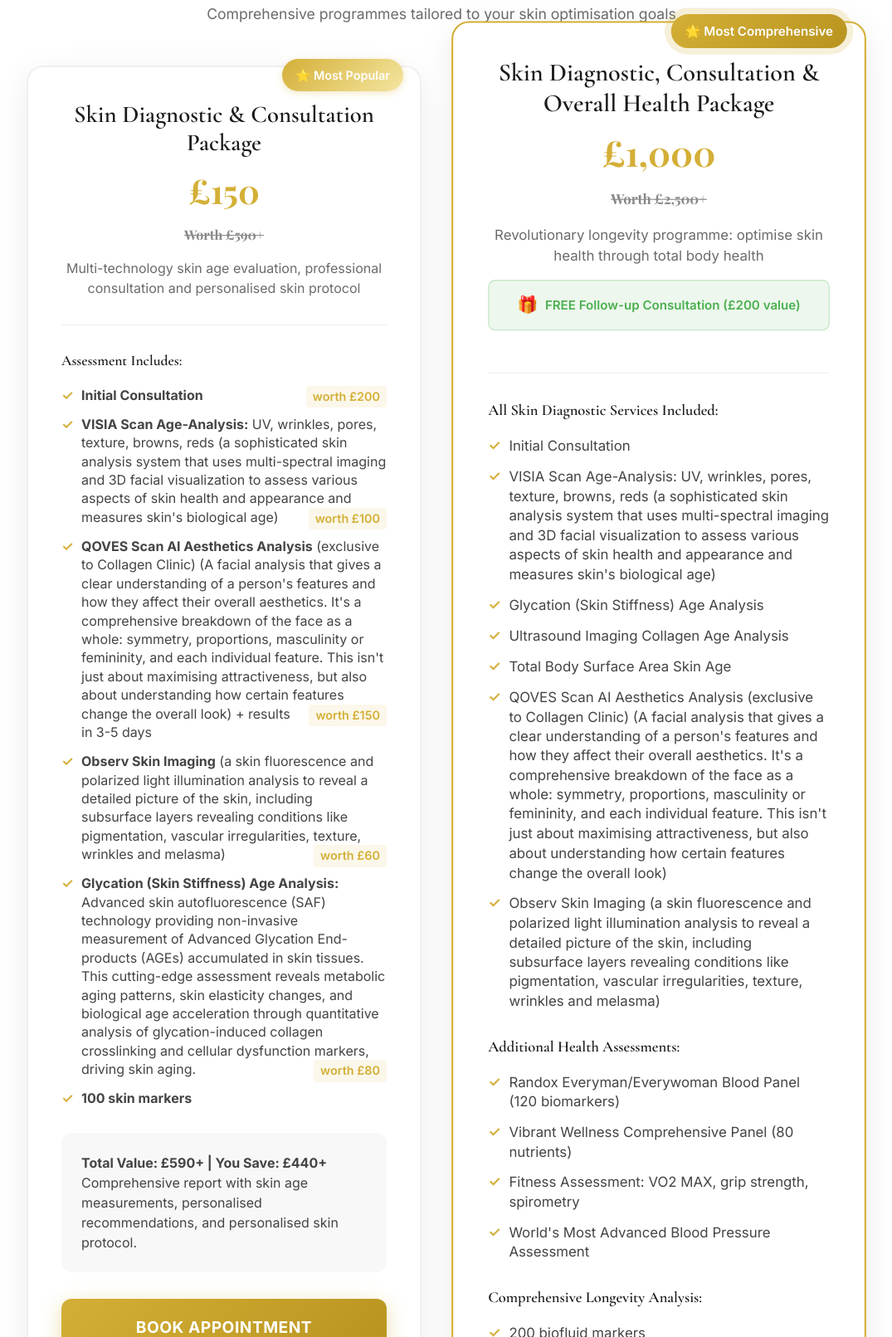
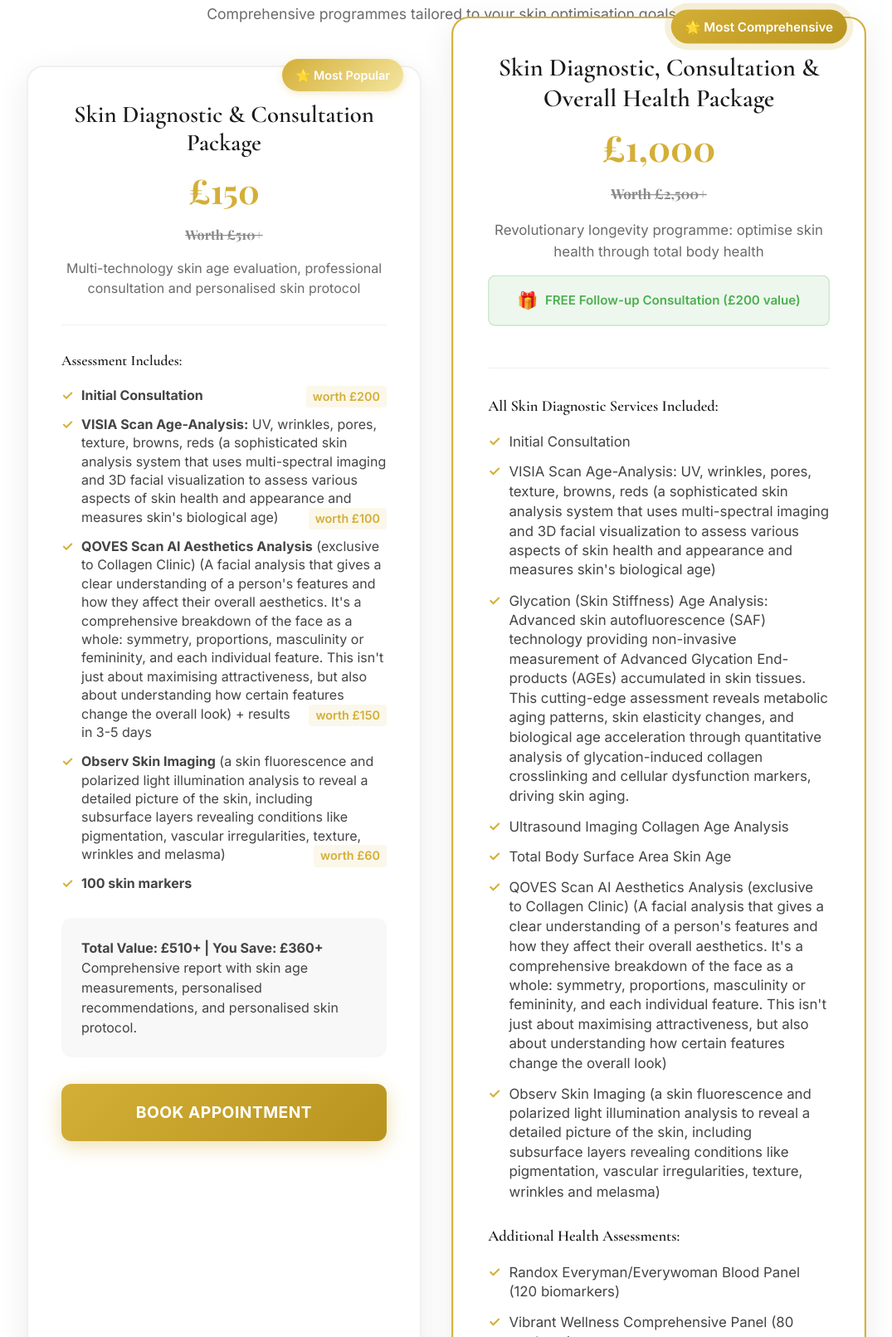
Before and after one commit to PetyaKam/collagen-clinic-london-website, a plain HTML site: page index.html in a window 1280 px wide. Shown: the part 8387-9998 px from the top of the page at 83% size, without its empty margins (108-1183 px from the left). Drawn offline with nearby package versions, Linux system fonts and the light colour scheme.

Commit message:
🔧 Fix: Move Glycation Analysis to Complete Health Package (£1000) - remove from basic package

```diff
--- a/index.html
+++ b/index.html
@@ -373,7 +373,7 @@
                         <h3 class="package-title">Skin Diagnostic & Consultation Package</h3>
                         <div class="package-price">
                             <span class="current-price">£150</span>
-                            <span class="value-comparison">Worth £590+</span>
+                            <span class="value-comparison">Worth £510+</span>
                         </div>
                         <p class="package-subtitle">Multi-technology skin age evaluation, professional consultation and personalised skin protocol</p>
 
@@ -385,11 +385,10 @@
                             <li><strong>VISIA Scan Age-Analysis:</strong> UV, wrinkles, pores, texture, browns, reds (a sophisticated skin analysis system that uses multi-spectral imaging and 3D facial visualization to assess various aspects of skin health and appearance and measures skin's biological age) <span class="item-value">worth £100</span></li>
                             <li><strong>QOVES Scan AI Aesthetics Analysis</strong> (exclusive to Collagen Clinic) (A facial analysis that gives a clear understanding of a person's features and how they affect their overall aesthetics. It's a comprehensive breakdown of the face as a whole: symmetry, proportions, masculinity or femininity, and each individual feature. This isn't just about maximising attractiveness, but also about understanding how certain features change the overall look) <span class="item-value">worth £150</span> + results in 3-5 days</li>
                             <li><strong>Observ Skin Imaging</strong> (a skin fluorescence and polarized light illumination analysis to reveal a detailed picture of the skin, including subsurface layers revealing conditions like pigmentation, vascular irregularities, texture, wrinkles and melasma) <span class="item-value">worth £60</span></li>
-                            <li><strong>Glycation (Skin Stiffness) Age Analysis:</strong> Advanced skin autofluorescence (SAF) technology providing non-invasive measurement of Advanced Glycation End-products (AGEs) accumulated in skin tissues. This cutting-edge assessment reveals metabolic aging patterns, skin elasticity changes, and biological age acceleration through quantitative analysis of glycation-induced collagen crosslinking and cellular dysfunction markers, driving skin aging. <span class="item-value">worth £80</span></li>
                             <li><strong>100 skin markers</strong></li>
                         </ul>
                         <div class="package-includes">
-                            <p><strong>Total Value: £590+ | You Save: £440+</strong></p>
+                            <p><strong>Total Value: £510+ | You Save: £360+</strong></p>
                             <p>Comprehensive report with skin age measurements, personalised recommendations, and personalised skin protocol.</p>
                         </div>
                     </div>
@@ -417,7 +416,7 @@
                         <ul>
                             <li>Initial Consultation</li>
                             <li>VISIA Scan Age-Analysis: UV, wrinkles, pores, texture, browns, reds (a sophisticated skin analysis system that uses multi-spectral imaging and 3D facial visualization to assess various aspects of skin health and appearance and measures skin's biological age)</li>
-                            <li>Glycation (Skin Stiffness) Age Analysis</li>
+                            <li>Glycation (Skin Stiffness) Age Analysis: Advanced skin autofluorescence (SAF) technology providing non-invasive measurement of Advanced Glycation End-products (AGEs) accumulated in skin tissues. This cutting-edge assessment reveals metabolic aging patterns, skin elasticity changes, and biological age acceleration through quantitative analysis of glycation-induced collagen crosslinking and cellular dysfunction markers, driving skin aging.</li>
                             <li>Ultrasound Imaging Collagen Age Analysis</li>
                             <li>Total Body Surface Area Skin Age</li>
                             <li>QOVES Scan AI Aesthetics Analysis (exclusive to Collagen Clinic) (A facial analysis that gives a clear understanding of a person's features and how they affect their overall aesthetics. It's a comprehensive breakdown of the face as a whole: symmetry, proportions, masculinity or femininity, and each individual feature. This isn't just about maximising attractiveness, but also about understanding how certain features change the overall look)</li>
```
